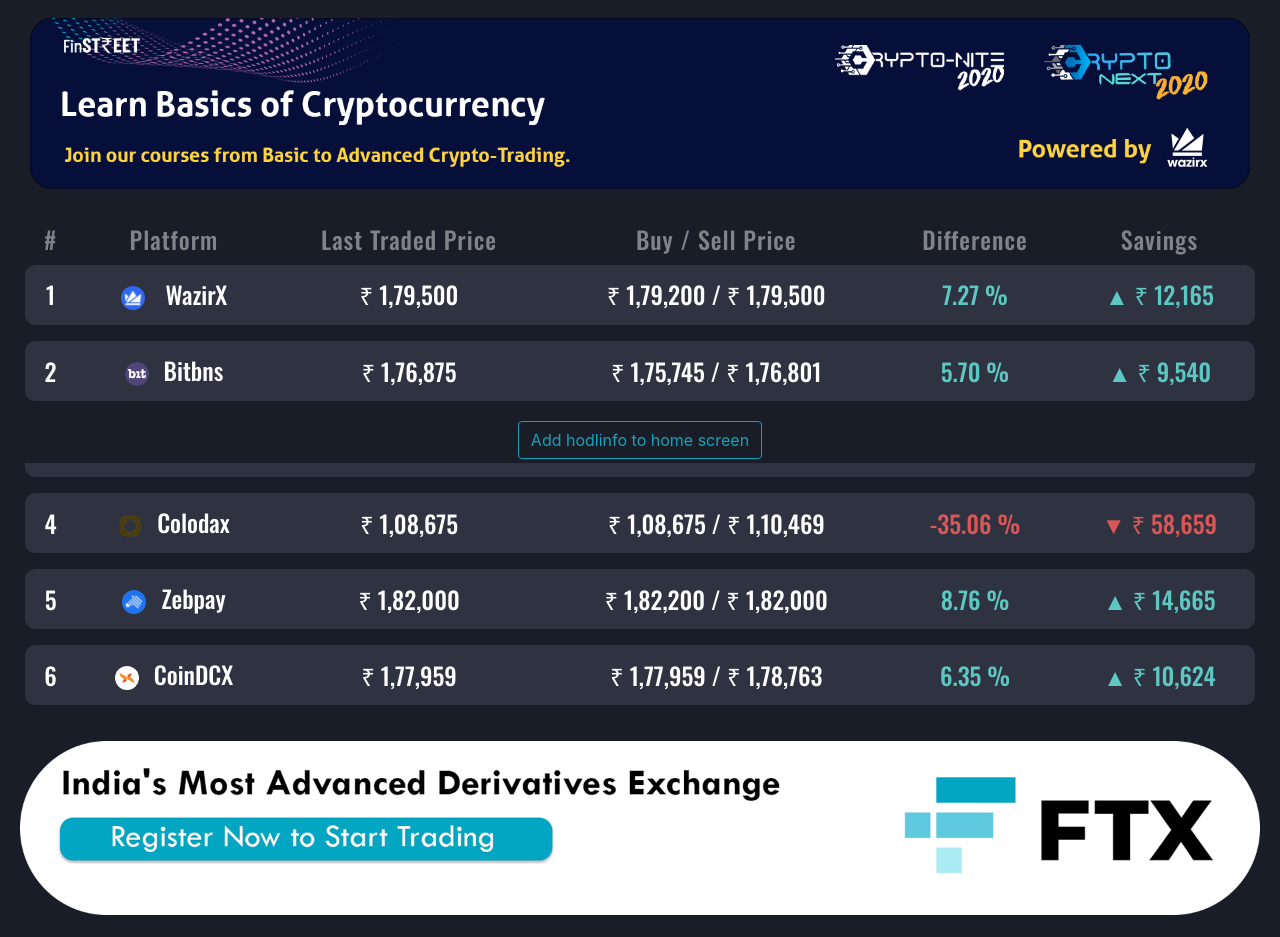
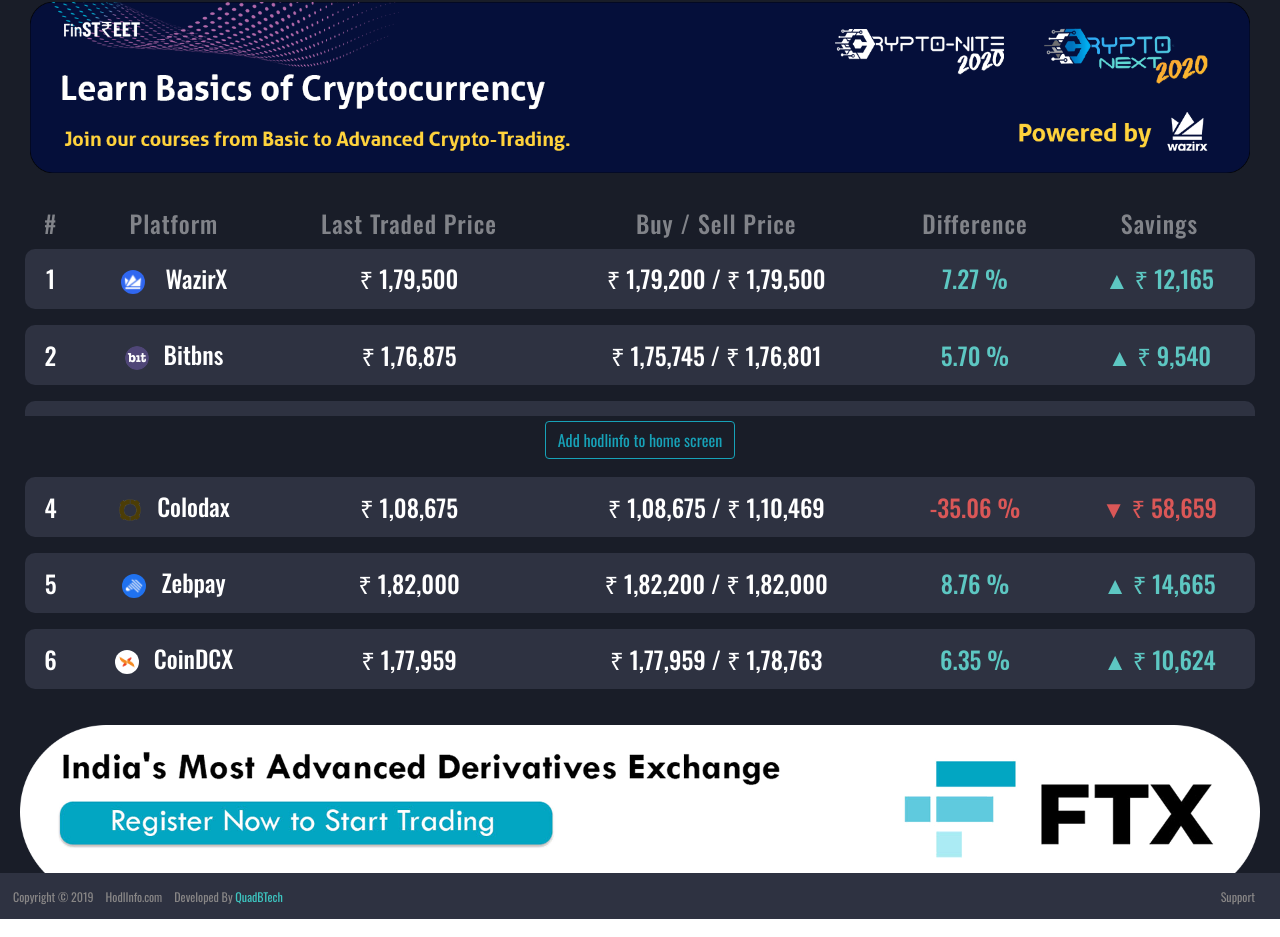
Before and after one commit to Priyatham-sai-chand/quadb-hodlinfo, a React (Create React App) app: page / in a window 1280 px wide. Shown: the part 337-1274 px from the top of the page. Built offline with nearby package versions, Linux system fonts and the light colour scheme.

Commit message:
footer ui changes

```diff
--- a/src/App.css
+++ b/src/App.css
@@ -1,4 +1,6 @@
-
+.App{
+  margin-bottom: 46px;
+}
 .App-logo {
   height: 40vmin;
   pointer-events: none;
--- a/src/App.js
+++ b/src/App.js
@@ -4,11 +4,13 @@
 import {Header } from '../src/components/Header'
 import {MainPage } from '../src/components/MainPage'
 import 'bootstrap/dist/css/bootstrap.min.css';
+import '../src/components/styles.css';
 
 function App() {
   return (
     <div className="App">
       <MainPage />
+
     </div>
   );
 }
--- a/src/components/Footer.js
+++ b/src/components/Footer.js
@@ -9,6 +9,7 @@
 
     render() {
         return(
+<div class="footer">
             <div className="d-flex align-items-center text-center">
                 <div className="footer-text">Copyright © 2019</div>
                 <div className="footer-text">HodlInfo.com</div>
@@ -17,6 +18,7 @@
                     <a href="mailto:support@hodlinfo.com" class="footer-text-link">Support</a>
                 </div>
             </div>
+</div>
         )
     }
 }
--- a/src/components/MainPage.js
+++ b/src/components/MainPage.js
@@ -7,6 +7,7 @@
     const [isLightTheme, setIsLightTheme ] = useState(false);
     const [countDownTimer, setCountDownTimer] = useState(60);
   useEffect(() => {
+      if(countDownTimer == 0) setCountDownTimer(60);
     countDownTimer > 0 && setTimeout(() => setCountDownTimer(countDownTimer - 1), 1000);
   }, [countDownTimer])
 const onThemeButtonClick = () => {
@@ -133,8 +134,8 @@
                     <img src="BannerFTXNews.png" style={{ width: "100%" }} /></a>
             </div>
             <Footer />
+        <div class="d-flex justify-content-center" style={{border:"solid 1px #191d28","background-color":"#191d28",position:"fixed",left:"0","align-items":"center",width:"100vw",height:"47px",bottom:"0","z-index":"8"}}><button class="add-button btn btn-outline-info" style={{display: "block"}}>Add hodlinfo to home screen</button></div>
         </div>
-        <div class="d-flex justify-content-center" style={{border:"solid 1px #191d28","background-color":"#191d28",position:"fixed",left:"0","align-items":"center",width:"100vw",height:"47px",bottom:"0","z-index":"8"}}><button class="add-button btn btn-outline-info" style={{display: "block"}}>Add hodlinfo to home screen</button></div>
 
         </React.Fragment>
     )
--- a/src/components/styles.css
+++ b/src/components/styles.css
@@ -305,6 +305,8 @@
 }
  .theme-dark .footer {
 	 border-top: 2px solid #2e3241;
+	 color: white;
+	 background-color: #2e3241;
 }
  .theme-dark .header-button {
 	 background-color: #2e3241;
--- a/src/index.css
+++ b/src/index.css
@@ -1,12 +1,6 @@
-* {
-        margin: 0;
-        padding: 0;
-        border: 0;
-        outline: 0;
-        font-size: 100%;
-        vertical-align: baseline;
-        background: transparent;
-    }
+html{
+  margin-top: -16px;
+}
 body {
 
   margin: 0;
```
